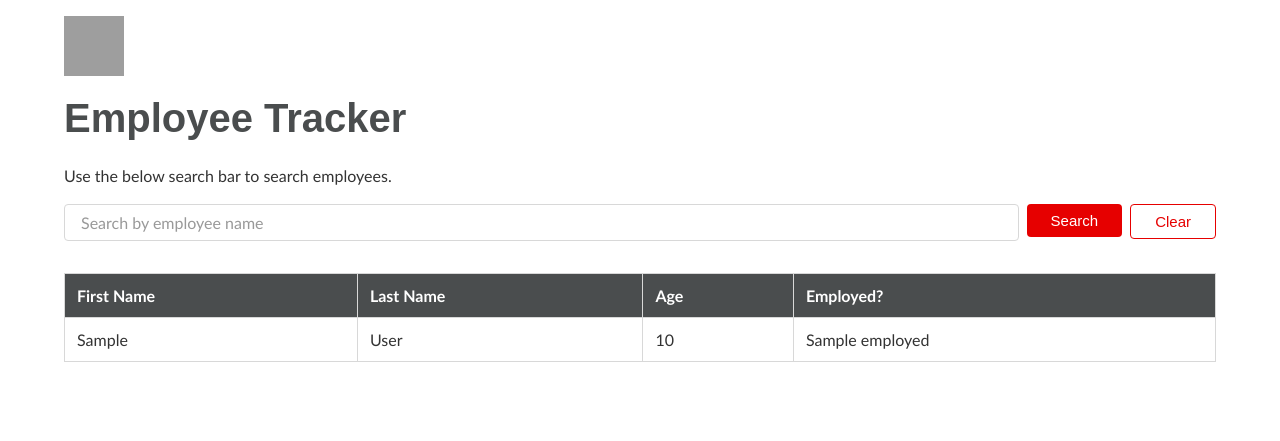
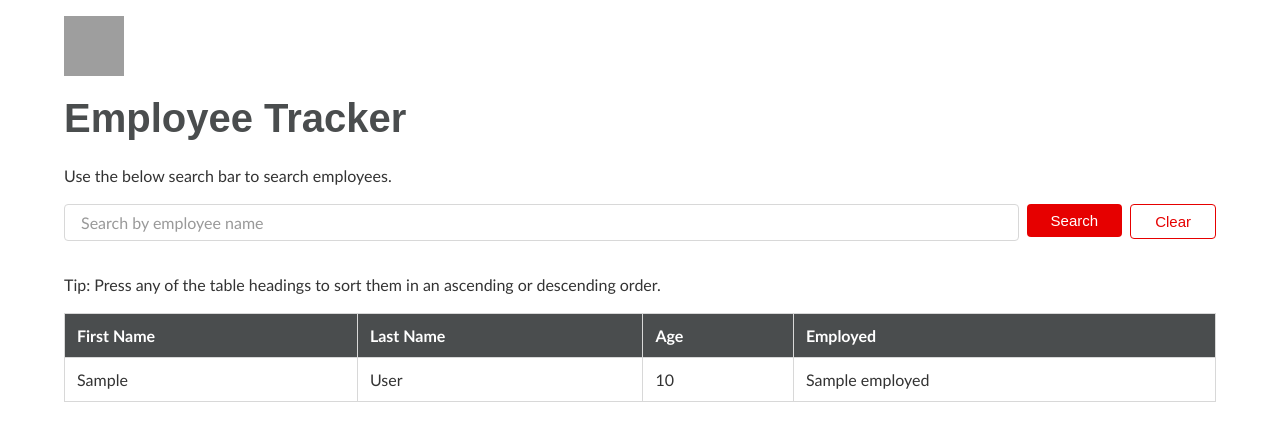
Before and after one commit to ingusjan/python-employee-app, a Flask app: template web/templates/index.html in a window 1280 px wide. Shown: the top 441 px of the page. Run offline with Flask 3, Linux system fonts and the light colour scheme; the template is opened without the code that fills it: most values are stand-ins (such as "Sample title", 1, 10 or a date in 2020); parts of the project's set-up code (start-up, migrations or seed data) failed here and were passed over; some web fonts are replaced; grey boxes are pictures that could not be loaded.

Commit message:
feat: add table styles & HTML to allow for sorting

```diff
--- a/web/static/styles.css
+++ b/web/static/styles.css
@@ -207,6 +207,10 @@ table {
     color: var(--vodafone-white);
   }
 
+  th > a {
+    color: var(--vodafone-white);
+  }
+
   /* Make each 2nd table row a darker gray */
   tr:nth-child(even) {
     background-color: #f8f8f8;
--- a/web/templates/index.html
+++ b/web/templates/index.html
@@ -39,13 +39,38 @@
 
       <div style="margin-top: 1rem">
         {% if data %}
+        <p>
+          Tip: Press any of the table headings to sort them in an ascending or
+          descending order.
+        </p>
         <table>
           <thead>
             <tr>
-              <th>First Name</th>
-              <th>Last Name</th>
-              <th>Age</th>
-              <th>Employed?</th>
+              <!-- If the table heading is pressed twice, then switch the sort by order -->
+              <th>
+                <a
+                  href="?sort_by=first_name&order={{ 'asc' if sort_by == 'first_name' and order == 'desc' else 'desc' }}"
+                  >First Name</a
+                >
+              </th>
+              <th>
+                <a
+                  href="?sort_by=last_name&order={{ 'asc' if sort_by == 'last_name' and order == 'desc' else 'desc' }}"
+                  >Last Name</a
+                >
+              </th>
+              <th>
+                <a
+                  href="?sort_by=age&order={{ 'asc' if sort_by == 'age' and order == 'desc' else 'desc' }}"
+                  >Age</a
+                >
+              </th>
+              <th>
+                <a
+                  href="?sort_by=employed&order={{ 'asc' if sort_by == 'employed' and order == 'desc' else 'desc' }}"
+                  >Employed</a
+                >
+              </th>
             </tr>
           </thead>
           <tbody>
```
